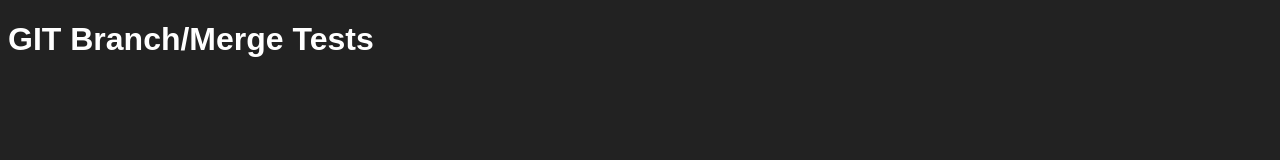
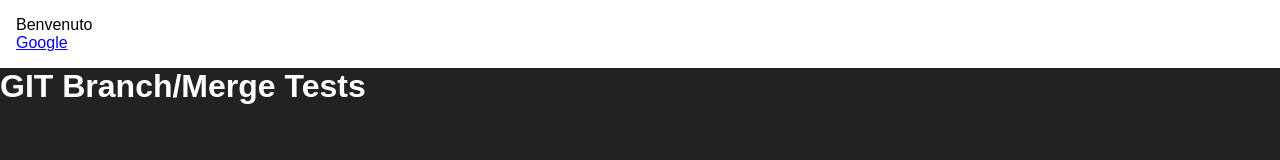
Before and after one commit to lambia/LC-20230703-git-merge, a plain HTML site: page index.html in a window 1280 px wide. Drawn offline with Linux system fonts and the light colour scheme.

Commit message:
feat header

```diff
--- a/index.html
+++ b/index.html
@@ -7,6 +7,12 @@
     <link rel="stylesheet" href="style.css">
 </head>
 <body>
+    <header>
+        Benvenuto
+        <nav>
+            <a href="https://www.google.it">Google</a>
+        </nav>
+    </header>
     <h1>GIT Branch/Merge Tests</h1>
 </body>
 </html>
--- a/style.css
+++ b/style.css
@@ -3,3 +3,15 @@ body {
     background-color: #222;
     color: white;
 }
+
+* {
+    padding: 0;
+    margin: 0;
+    box-sizing: border-box;
+}
+
+header {
+    background: white;
+    color: black;
+    padding: 1rem;
+}
```
